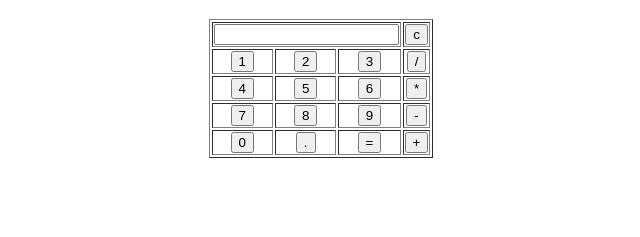
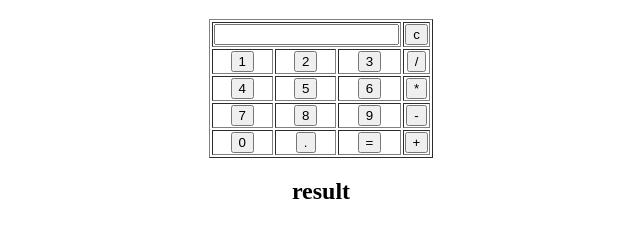
Before and after one commit to Goluraja-hue/Background-Changer, a plain HTML site: page project/index.html in a window 1280 px wide. Shown: the part 61-298 px from the top of the page, without its empty margins (319-959 px from the left). Drawn offline with Linux system fonts and the light colour scheme.

Commit message:
in html file add h2 tag with result

```diff
--- a/project/index.html
+++ b/project/index.html
@@ -38,5 +38,7 @@
             <td><input type="button" value="+"></td>
         </tr>
     </table>
+
+    <h2>result</h2>
 </body>
 </html>
```
Also changed, not shown: 1 other file.
